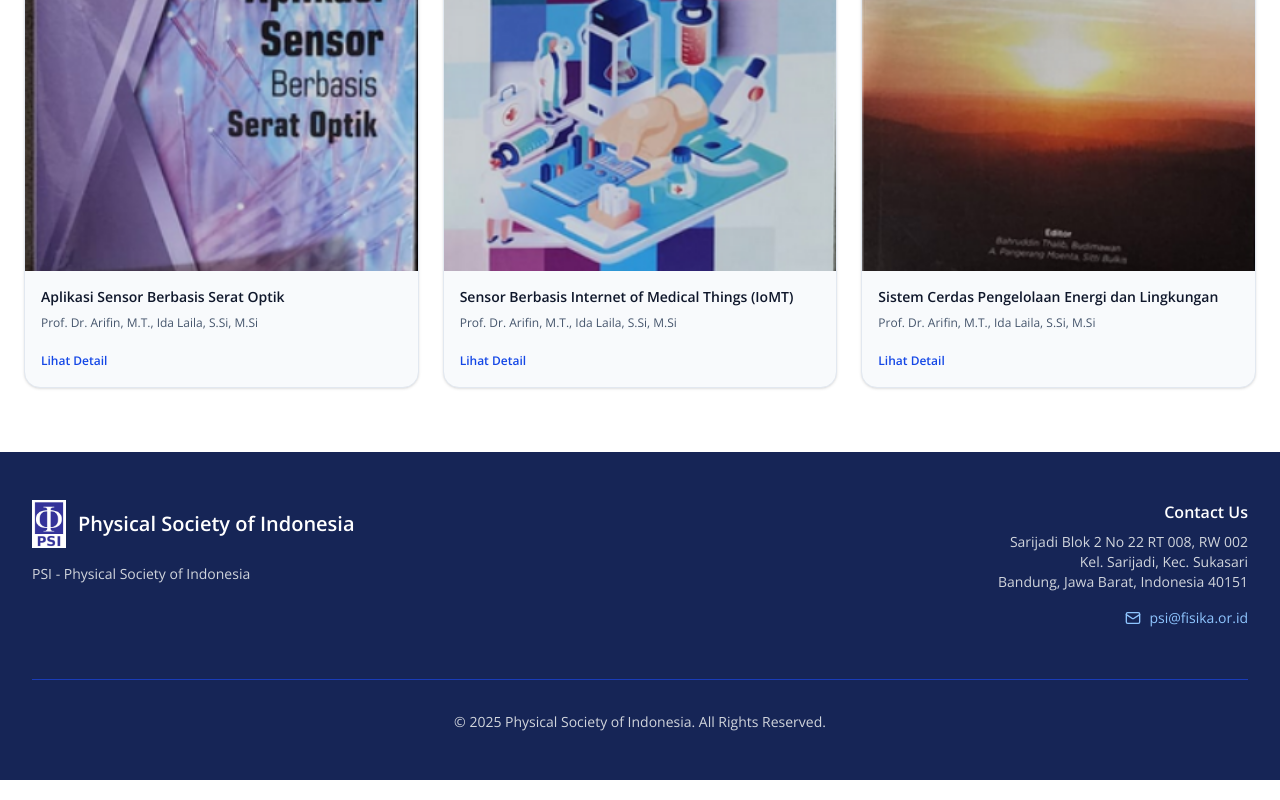
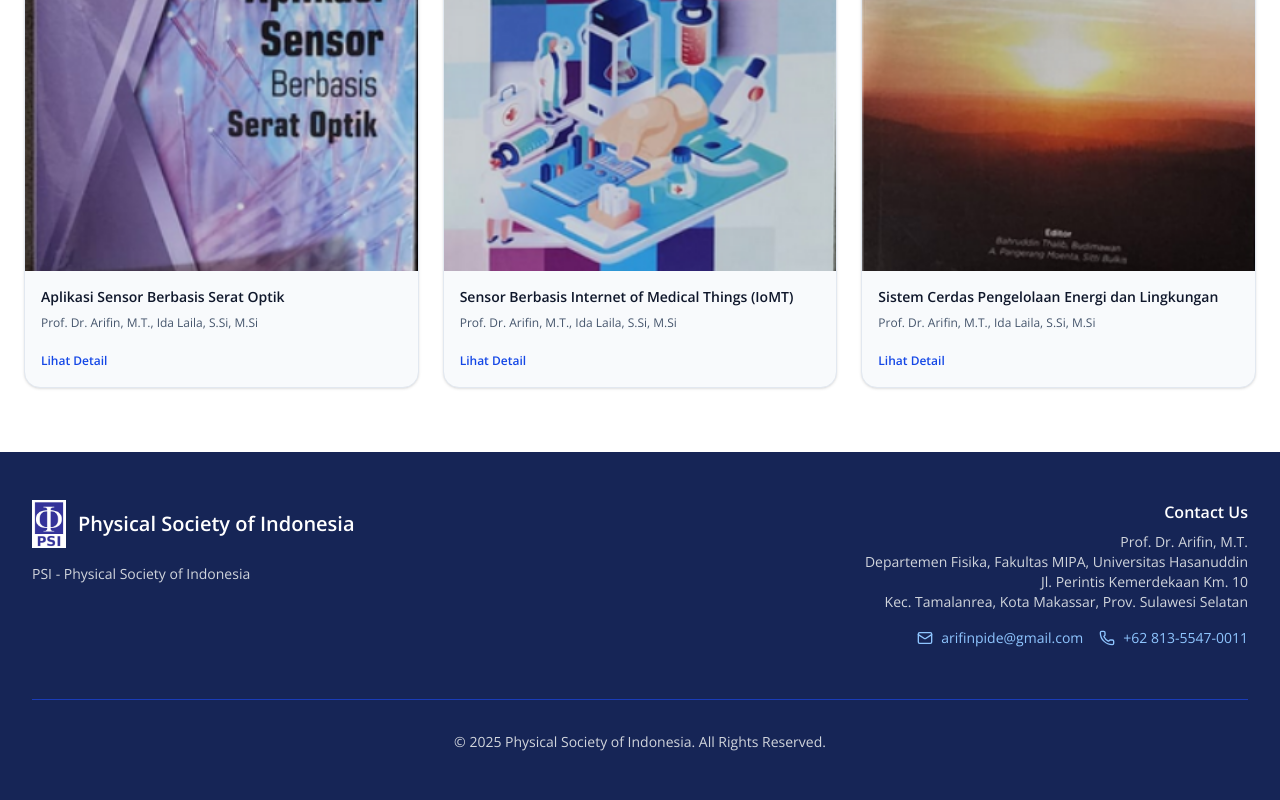
Before and after one commit to sillycat333/landing-page-physical-society-makassar, a React (Vite) app: page / in a window 1280 px wide. Shown: the part 2470-3270 px from the top of the page. Built offline with nearby package versions, Linux system fonts and the light colour scheme.

Commit message:
updated footer

```diff
--- a/src/components/footer.jsx
+++ b/src/components/footer.jsx
@@ -1,5 +1,5 @@
 import logoPSI from '../assets/logo-psi.png';
-import { Mail } from 'lucide-react';
+import { Mail, Phone } from 'lucide-react';
 
 export default function Footer() {
     return (
@@ -27,16 +27,24 @@ export default function Footer() {
                             Contact Us
                         </p>
                         <address className="not-italic">
-                            <p>Sarijadi Blok 2 No 22 RT 008, RW 002</p>
-                            <p>Kel. Sarijadi, Kec. Sukasari</p>
-                            <p>Bandung, Jawa Barat, Indonesia 40151</p>
+                            <p>Prof. Dr. Arifin, M.T.</p>
+                            <p>Departemen Fisika, Fakultas MIPA, Universitas Hasanuddin</p>
+                            <p>Jl. Perintis Kemerdekaan Km. 10</p>
+                            <p>Kec. Tamalanrea, Kota Makassar, Prov. Sulawesi Selatan</p>
                         </address>
                         <a
-                            href="mailto:psi@fisika.or.id"
-                            className="mt-4 inline-flex items-center gap-2 text-blue-300 hover:text-white hover:underline transition-colors"
+                            href="mailto:arifinpide@gmail.com"
+                            className="mt-4 mr-4 inline-flex items-center gap-2 text-blue-300 hover:text-white hover:underline transition-colors"
                         >
                             <Mail size={16} />
-                            psi@fisika.or.id
+                            arifinpide@gmail.com
+                        </a>
+                        <a
+                            href="tel:+6281355470011"
+                            className="mt-2 inline-flex items-center gap-2 text-blue-300 hover:text-white hover:underline transition-colors"
+                        >
+                            <Phone size={16} />
+                            +62 813-5547-0011
                         </a>
                     </div>
                 </div>
```
